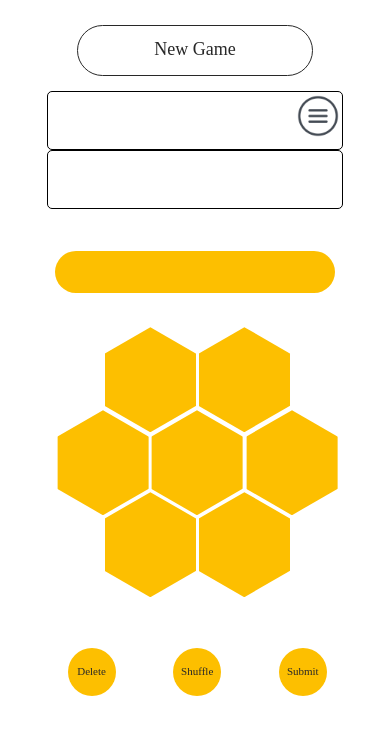
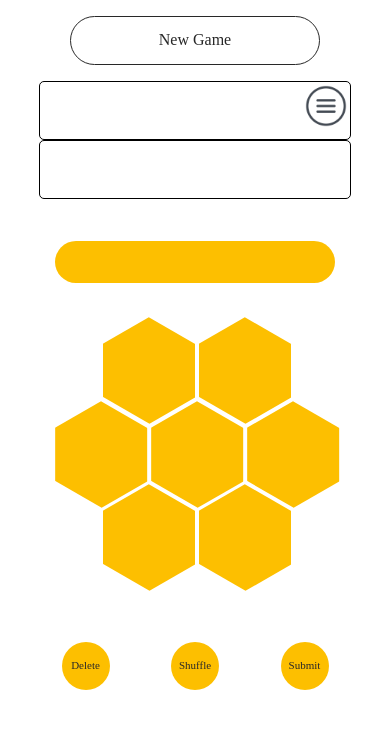
Before and after one commit to smitham50/spelling_bee, a website: page index.html in a window 390 px wide. Drawn offline with Linux system fonts and the light colour scheme; no server answers; a web font is replaced by a local one.

Commit message:
minor improvements to mobile layout

```diff
--- a/mobile.css
+++ b/mobile.css
@@ -8,8 +8,8 @@
 body {
   background: #fff;
   font-family: 'Baloo Bhai';
-  font-size: 18px;
-  padding: 10px;
+  font-size: 1em;
+  width: 100vw;
   display: flex;
   flex-direction: column;
   -webkit-touch-callout: none; /* iOS Safari */
@@ -160,7 +160,7 @@ img#expand {
   height: 75%;
   margin: 0 auto;
   margin-bottom: 6vh;
-  padding: 0 16vw 0 0;
+  padding: 0 13vw 0 2vw;
 }
 
 .clear:after {
@@ -288,7 +288,6 @@ img#expand {
 #start-shuffle {
   display: flex;
   justify-content: space-evenly;
-  padding-right: 4%;
   margin-bottom: 1vh;
 }
 
```
